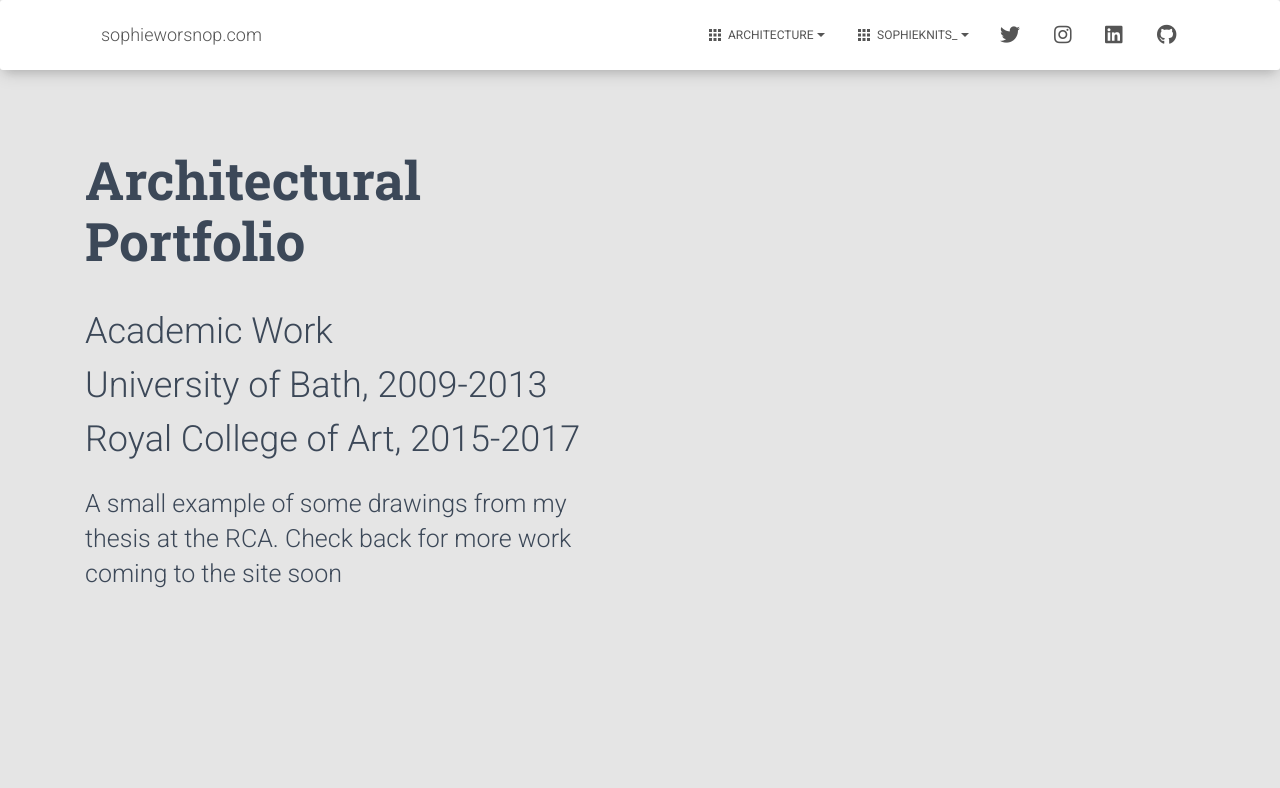
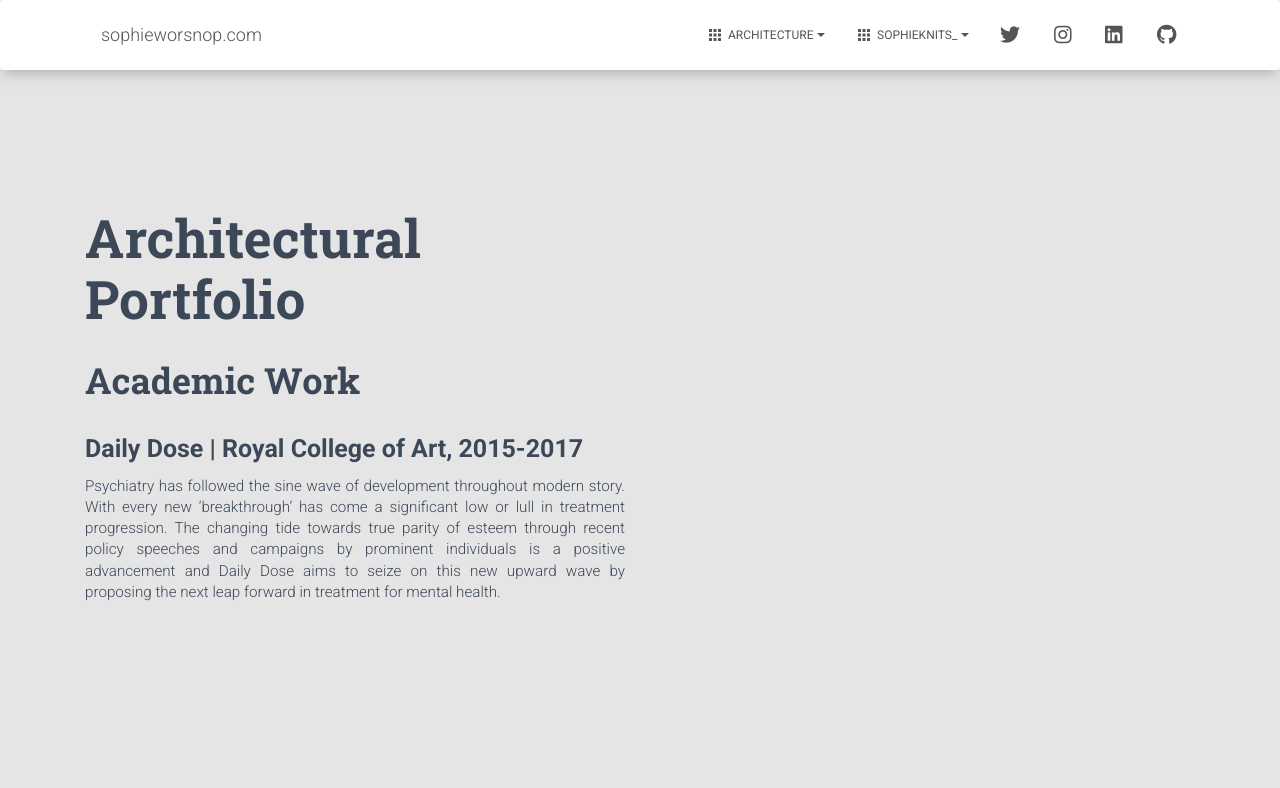
Before and after one commit to sophiewo/sophieworsnop.com, a React (Create React App) app: page /academic-portfolio in a window 1280 px wide. Shown: the top 788 px of the page. Built offline with nearby package versions, Linux system fonts and the light colour scheme; grey boxes are pictures that could not be loaded.

Commit message:
Updates architecture header, adds axo

```diff
--- a/src/assets/jss/material-kit-react/portfolioStyle.js
+++ b/src/assets/jss/material-kit-react/portfolioStyle.js
@@ -38,7 +38,7 @@ const portfolioStyle = {
     ...title,
     display: "inline-block",
     position: "relative",
-    marginTop: "30px",
+    marginTop: "100px",
     minHeight: "32px",
     textDecoration: "none"
   },
--- /dev/null
+++ b/src/assets/jss/material-kit-react/views/archPage.js
@@ -0,0 +1,87 @@
+import { container, title } from "assets/jss/material-kit-react.js";
+
+import imagesStyle from "assets/jss/material-kit-react/imagesStyles.js";
+
+const archStyle = {
+  container,
+  profile: {
+    textAlign: "center",
+    "& img": {
+      maxWidth: "160px",
+      width: "100%",
+      margin: "0 auto",
+      transform: "translate3d(0, -50%, 0)"
+    }
+  },
+  description: {
+    margin: "1.071rem auto 0",
+    maxWidth: "600px",
+    color: "#999",
+    textAlign: "center !important"
+  },
+  name: {
+    marginTop: "-80px"
+  },
+  ...imagesStyle,
+  main: {
+    background: "#FFFFFF",
+    position: "relative",
+    zIndex: "3"
+  },
+  mainRaised: {
+    margin: "-60px 30px 0px",
+    borderRadius: "6px",
+    boxShadow:
+      "0 16px 24px 2px rgba(0, 0, 0, 0.14), 0 6px 30px 5px rgba(0, 0, 0, 0.12), 0 8px 10px -5px rgba(0, 0, 0, 0.2)"
+  },
+  title: {
+    ...title,
+    display: "inline-block",
+    position: "relative",
+    marginTop: "100px",
+    minHeight: "32px",
+    textDecoration: "none"
+  },
+  subtitle: {
+    ...title,
+    display: "inline-block",
+    position: "relative",
+    marginTop: "10px",
+    minHeight: "32px",
+    textDecoration: "none"
+  },
+
+  locationHeading: {
+    fontWeight: "bold",
+    position: "relative",
+    marginTop: "10px",
+    minHeight: "32px",
+    textDecoration: "none"
+  },
+
+  info: {
+    fontSize: "95%",
+    textAlign: "justify",
+    marginTop: "5px",
+    minHeight: "32px",
+    textDecoration: "none"
+  },
+
+  socials: {
+    marginTop: "0",
+    width: "100%",
+    transform: "none",
+    left: "0",
+    top: "0",
+    height: "100%",
+    lineHeight: "41px",
+    fontSize: "20px",
+    color: "#999"
+  },
+  navWrapper: {
+    margin: "20px auto 50px auto",
+    textAlign: "center"
+  }
+};
+
+export default archStyle;
--- a/src/assets/jss/material-kit-react/views/profilePage.js
+++ /dev/null
@@ -1,62 +0,0 @@
-import { container, title } from "assets/jss/material-kit-react.js";
-
-import imagesStyle from "assets/jss/material-kit-react/imagesStyles.js";
-
-const profilePageStyle = {
-  container,
-  profile: {
-    textAlign: "center",
-    "& img": {
-      maxWidth: "160px",
-      width: "100%",
-      margin: "0 auto",
-      transform: "translate3d(0, -50%, 0)"
-    }
-  },
-  description: {
-    margin: "1.071rem auto 0",
-    maxWidth: "600px",
-    color: "#999",
-    textAlign: "center !important"
-  },
-  name: {
-    marginTop: "-80px"
-  },
-  ...imagesStyle,
-  main: {
-    background: "#FFFFFF",
-    position: "relative",
-    zIndex: "3"
-  },
-  mainRaised: {
-    margin: "-60px 30px 0px",
-    borderRadius: "6px",
-    boxShadow:
-      "0 16px 24px 2px rgba(0, 0, 0, 0.14), 0 6px 30px 5px rgba(0, 0, 0, 0.12), 0 8px 10px -5px rgba(0, 0, 0, 0.2)"
-  },
-  title: {
-    ...title,
-    display: "inline-block",
-    position: "relative",
-    marginTop: "30px",
-    minHeight: "32px",
-    textDecoration: "none"
-  },
-  socials: {
-    marginTop: "0",
-    width: "100%",
-    transform: "none",
-    left: "0",
-    top: "0",
-    height: "100%",
-    lineHeight: "41px",
-    fontSize: "20px",
-    color: "#999"
-  },
-  navWrapper: {
-    margin: "20px auto 50px auto",
-    textAlign: "center"
-  }
-};
-
-export default profilePageStyle;
--- a/src/components/AcademicHeader/AcademicHeader.js
+++ b/src/components/AcademicHeader/AcademicHeader.js
@@ -4,7 +4,7 @@ import { makeStyles } from "@material-ui/core/styles";
 
 import GridContainer from "components/Grid/GridContainer.js";
 import GridItem from "components/Grid/GridItem.js";
-import styles from "assets/jss/material-kit-react/views/profilePage.js";
+import styles from "assets/jss/material-kit-react/views/archPage.js";
 
 const useStyles = makeStyles(styles);
 
@@ -16,18 +16,18 @@ return (
   <GridContainer>
     <GridItem xs={12} sm={12} md={6}>
         <h1 className={classes.title}>Architectural Portfolio </h1>
-        <div className={classes.typo}>
-          <h2>
-            Academic Work
-              <br />
-            University of Bath, 2009-2013
-            Royal College of Art, 2015-2017
-          </h2>
-          <h3>
-            A small example of some drawings from my thesis at the RCA.
-            Check back for more work coming to the site soon
+          <h2 className={classes.subtitle}>Academic Work </h2>
+
+          <h3 className={classes.locationHeading}>
+            Daily Dose | Royal College of Art, 2015-2017 </h3>
+
+          <h3 className={classes.info}>
+          Psychiatry has followed the sine wave of development throughout modern
+          story. With every new ‘breakthrough’ has come a significant low or lull in treatment progression.
+          The changing tide towards true parity of esteem through recent policy speeches and campaigns by prominent
+          individuals is a positive advancement and Daily Dose aims to seize on this new upward wave by proposing the
+          next leap forward in treatment for mental health.
            </h3>
-        </div>
     </GridItem>
   </GridContainer>
 </div>
--- a/src/components/DailyDoseLayout/DailyDoseLayout.js
+++ b/src/components/DailyDoseLayout/DailyDoseLayout.js
@@ -30,6 +30,7 @@ import section from '../../assets/img/rca/SophieWorsnop_02.png'
 
 import map from '../../assets/img/rca/DailyDose_SophieWorsnop_Page_36.png'
 
+import axo from '../../assets/img/rca/DailyDose_ExplodedAxo.png'
 
 
 class ImageList extends Component {
@@ -81,6 +82,9 @@ class ImageList extends Component {
           </Grid>
           {infoImages}
           {plans}
+          <Grid item xs={6} alignItems="center"  >
+            <img src={axo} alt="axo" width="100%" />
+          </Grid>
           <Grid item xs={12} >
             <img src={section} alt="section" width="100%" />
           </Grid>
```
Also changed, not shown: 2 other files (tests, documents, lock files or other folders).
